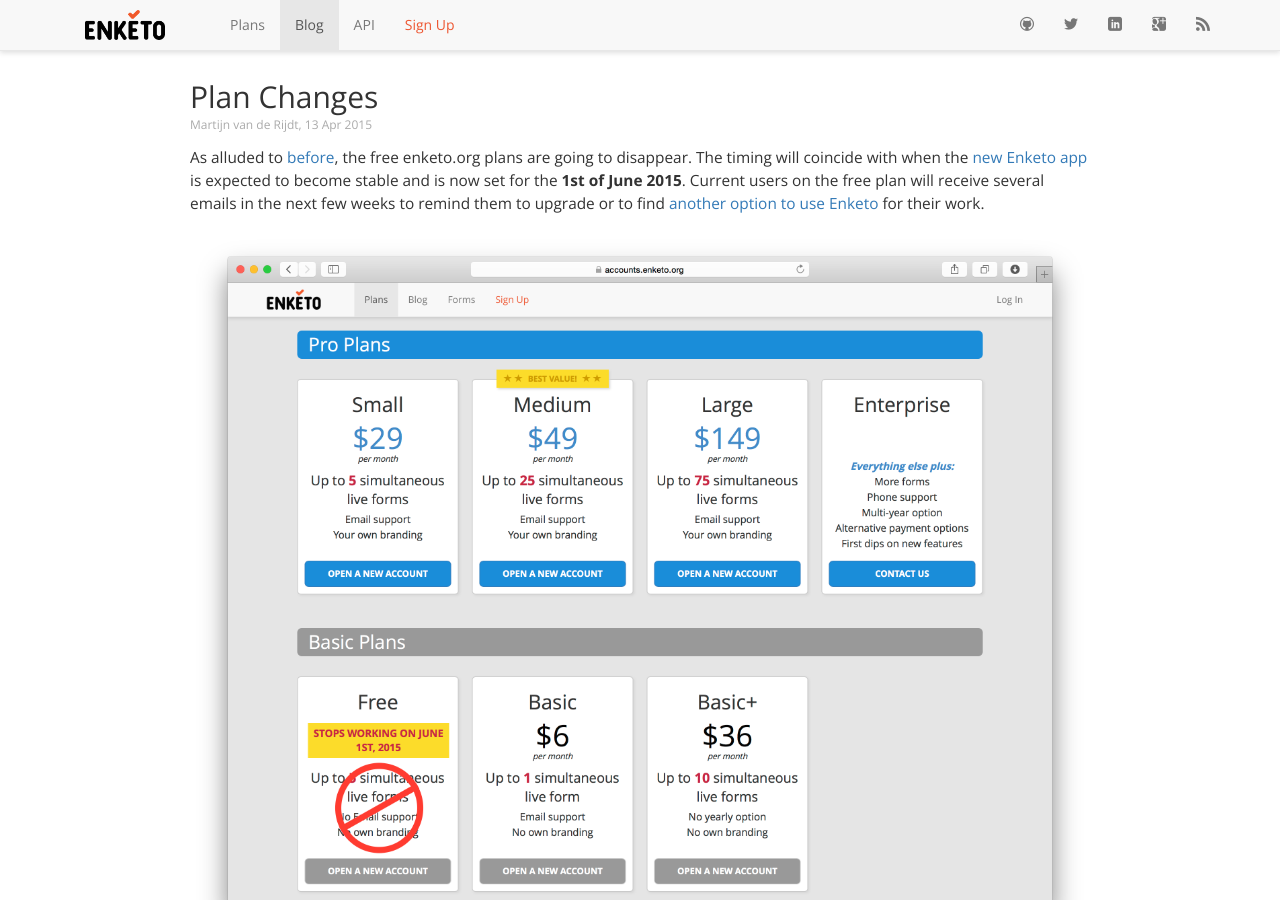
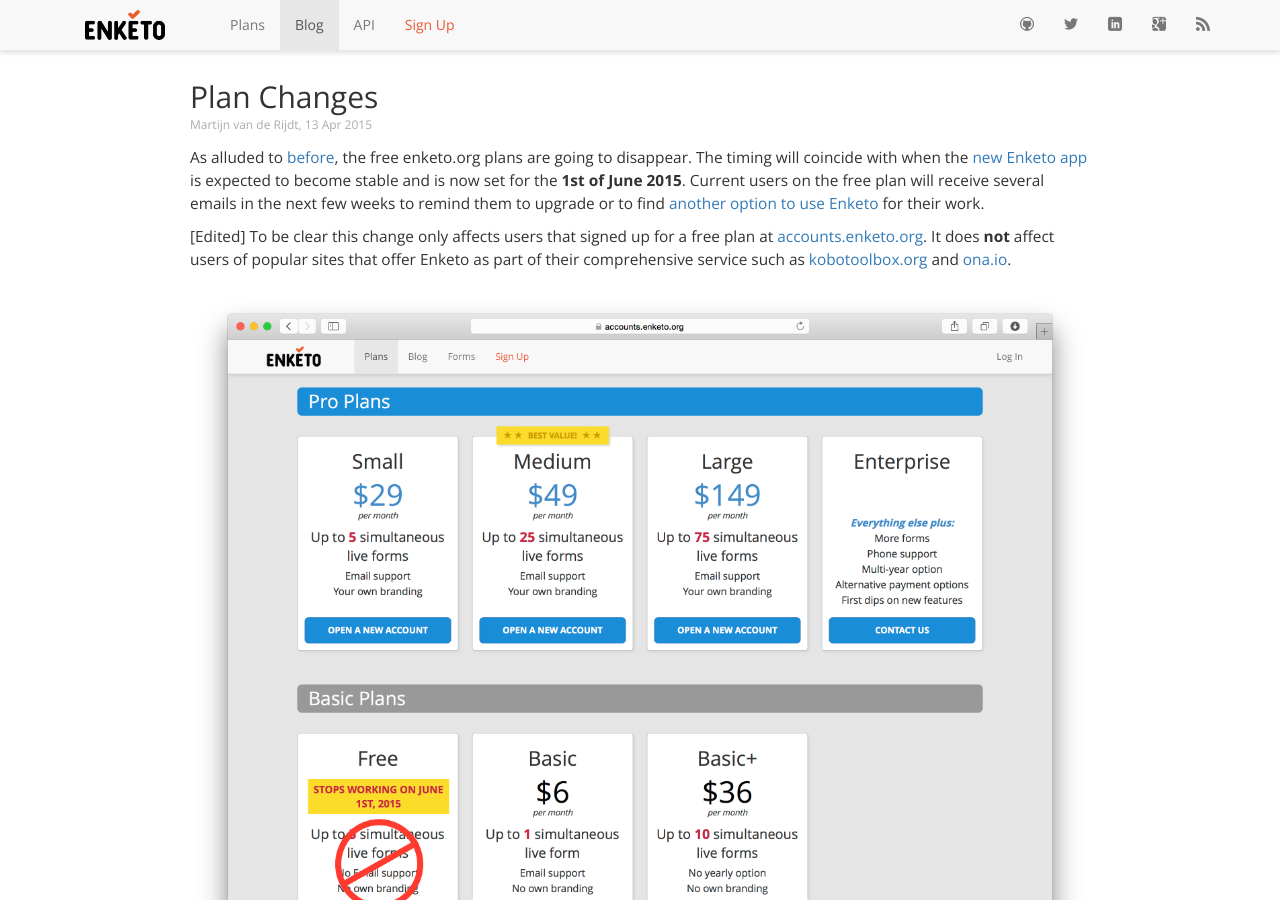
Before and after one commit to enketo/blog, a Jekyll site: the page built from _posts/2015-04-13-plan-changes.md, in a window 1280 px wide and 900 px high. Built offline with Jekyll 4.4.1, drawn with Linux system fonts in a browser that asks for light colours; nearby versions of some CDN libraries; Markdown is read by kramdown in place of the engine named in the settings; comment, search, counter and statistics services are not loaded.

Commit message:
edited plan changes post

```diff
--- a/_posts/2015-04-13-plan-changes.md
+++ b/_posts/2015-04-13-plan-changes.md
@@ -10,6 +10,8 @@
 ---
 
 As alluded to [before](/now-fully-open-source), the free enketo.org plans are going to disappear. The timing will coincide with when the [new Enketo app](/enketo-express) is expected to become stable and is now set for the **1st of June 2015**. Current users on the free plan will receive several emails in the next few weeks to remind them to upgrade or to find [another option to use Enketo](https://enketo.org/#use) for their work.
+
+[Edited] To be clear this change only affects users that signed up for a free plan at [accounts.enketo.org](https://accounts.enketo.org). It does **not** affect users of popular sites that offer Enketo as part of their comprehensive service such as [kobotoolbox.org](http://kobotoolbox.org) and [ona.io](https://ona.io).
 
 [![Free Plans Going](../files/2015/04/free-gon-gon.png "Free Plans Going")](https://accounts.enketo.org/)
 
```
